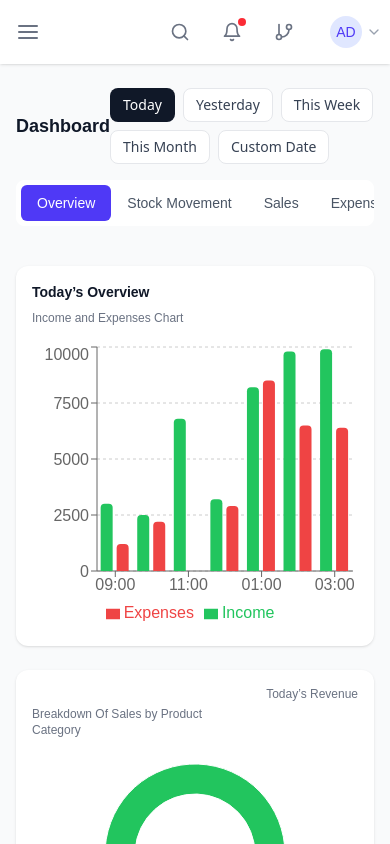
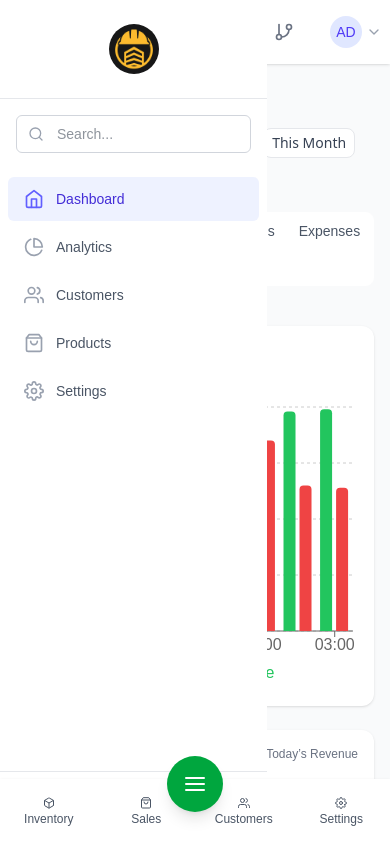
Before and after one commit to NedytheCoder/qodebyte-starter, a Next.js app: page /features/dashboard in a window 390 px wide. Shown: the top 844 px of the page. Built offline with nearby package versions, Linux system fonts and the light colour scheme.

Commit message:
Dashboard to the T

```diff
--- /dev/null
+++ b/app/features/dashboard/components/MobileBottomNav.tsx
@@ -0,0 +1,70 @@
+"use client";
+
+import Link from "next/link";
+import {
+  FiMenu,
+  FiBox,
+  FiShoppingBag,
+  FiUsers,
+  FiSettings,
+} from "react-icons/fi";
+
+export default function MobileBottomNav({
+  navOpen,
+  setNavOpen,
+}: {
+  navOpen: boolean;
+  setNavOpen: (navOpen: boolean) => void;
+}) {
+  return (
+    <div className="md:hidden w-full overflow-x-hidden">
+      {/* Spacer to avoid overlap with content */}
+      <div className="h-20" />
+      {/* Bottom Nav */}
+      <nav className="fixed bottom-0 left-0 right-0 bg-white border-t shadow-sm z-20">
+        <div className="h-16 relative">
+          <div className="grid grid-cols-4 h-full text-xs text-gray-600">
+            <Link
+              href="#"
+              className="flex flex-col items-center justify-center"
+            >
+              <FiBox className="mb-0.5" />
+              <span>Inventory</span>
+            </Link>
+            <Link
+              href="#"
+              className="flex flex-col items-center justify-center"
+            >
+              <FiShoppingBag className="mb-0.5" />
+              <span>Sales</span>
+            </Link>
+            <Link
+              href="#"
+              className="flex flex-col items-center justify-center"
+            >
+              <FiUsers className="mb-0.5" />
+              <span>Customers</span>
+            </Link>
+            <Link
+              href="#"
+              className="flex flex-col items-center justify-center"
+            >
+              <FiSettings className="mb-0.5" />
+              <span>Settings</span>
+            </Link>
+          </div>
+
+          {/* Center Action Button */}
+          <button
+            type="button"
+            className="absolute -top-6 left-1/2 -translate-x-1/2 h-14 w-14 rounded-full bg-green-600 text-white shadow-lg flex items-center justify-center"
+            aria-label="Menu"
+            onClick={() => setNavOpen(!navOpen)}
+          >
+            <FiMenu size={24} />
+          </button>
+        </div>
+      </nav>
+    </div>
+  );
+}
--- a/app/features/dashboard/components/Navbar.tsx
+++ b/app/features/dashboard/components/Navbar.tsx
@@ -62,16 +62,9 @@ export default function Navbar({ onMenuClick }: NavbarProps) {
       <div className="mx-auto px-2 sm:px-4 lg:px-6">
         <div className="flex justify-between h-16">
           <div className="flex items-center">
-            <button
-              type="button"
-              className="inline-flex items-center justify-center p-2 rounded-md text-gray-500 hover:text-gray-600 hover:bg-gray-100 focus:outline-none focus:ring-2 focus:ring-inset focus:ring-indigo-500 md:hidden menu-button"
-              onClick={onMenuClick}
-              aria-label="Toggle menu"
-            >
-              <span className="sr-only">Open main menu</span>
-              <FiMenu className="block h-6 w-6" aria-hidden="true" />
-            </button>
-
+            <p className="md:hidden w-full text-sm text-gray-500 leading-6">
+              <strong>Good Morning Admin</strong>
+            </p>
             {/* Welcome Message - Hidden on mobile */}
             <div className="hidden md:block ml-4 pl-56">
               <p className="text-sm text-gray-500 leading-6">
@@ -84,18 +77,6 @@ export default function Navbar({ onMenuClick }: NavbarProps) {
           {/* Right side - Icons and profile */}
           <div className="flex items-center space-x-4">
             {/* Mobile search button */}
-            <button
-              type="button"
-              onClick={toggleMobileSearch}
-              className="p-2 rounded-full text-gray-500 hover:text-gray-600 hover:bg-gray-100 focus:outline-none focus:ring-2 focus:ring-indigo-500 md:hidden"
-              aria-label="Search"
-            >
-              {showMobileSearch ? (
-                <FiX className="h-5 w-5" />
-              ) : (
-                <FiSearch className="h-5 w-5" />
-              )}
-            </button>
 
             {/* Notifications */}
             <button
@@ -178,7 +159,7 @@ export default function Navbar({ onMenuClick }: NavbarProps) {
         </div>
 
         {/* Mobile search */}
-        {showMobileSearch && (
+        {/* {showMobileSearch && (
           <div className="pb-3 md:hidden">
             <div className="relative">
               <div className="absolute inset-y-0 left-0 pl-3 flex items-center pointer-events-none">
@@ -192,7 +173,7 @@ export default function Navbar({ onMenuClick }: NavbarProps) {
               />
             </div>
           </div>
-        )}
+        )} */}
       </div>
     </nav>
   );
--- a/app/features/dashboard/components/Sidebar.tsx
+++ b/app/features/dashboard/components/Sidebar.tsx
@@ -95,7 +95,7 @@ export default function Sidebar({ onClose }: SidebarProps) {
           </div>
           <input
             type="text"
-            className="block w-full pl-10 pr-3 py-2 border border-gray-300 rounded-md text-sm focus:outline-none focus:ring-2 focus:ring-indigo-500 focus:border-transparent"
+            className="block w-full pl-10 pr-3 py-2 border border-gray-300 rounded-md text-sm focus:outline-none focus:ring-2 focus:ring-indigo-500 focus:border-transparent text-gray-800"
             placeholder="Search..."
           />
         </div>
--- a/app/features/dashboard/page.tsx
+++ b/app/features/dashboard/page.tsx
@@ -3,6 +3,7 @@
 import { useMemo, useState } from "react";
 import Navbar from "./components/Navbar";
 import Sidebar from "./components/Sidebar";
+import MobileBottomNav from "./components/MobileBottomNav";
 import { RegularButton, SecondaryButton } from "../../components/Button";
 import { Searchbar, Input } from "../../components/Input";
 import {
@@ -68,14 +69,20 @@ export default function DashboardPage() {
     []
   );
 
+  const [navOpen, setNavOpen] = useState(false);
+
   return (
-    <div className="min-h-screen bg-gray-50">
+    <div className="min-h-screen bg-gray-50 overflow-x-hidden">
       <Navbar onMenuClick={() => setSidebarOpen(!sidebarOpen)} />
 
       <div className="pt-16">
         <div className="flex">
           {/* Sidebar */}
-          <aside className="hidden md:block w-64 fixed left-0 border-r bg-white z-10">
+          <aside
+            className={`md:block w-64 fixed ${
+              navOpen ? "-left-full" : "left-0"
+            } md:left-0 border-r bg-white z-10 transition-all duration-400 ease-in-out`}
+          >
             <Sidebar />
           </aside>
 
@@ -83,7 +90,7 @@ export default function DashboardPage() {
           <main className="flex-1 w-full md:ml-64">
             <div className="px-4 sm:px-6 lg:px-8 py-6">
               {/* Header Row */}
-              <div className="flex items-center justify-between mb-4">
+              <div className="flex flex-col md:flex-row md:items-center justify-between mb-4 gap-3">
                 <div>
                   <h1 className="text-lg font-semibold text-gray-900">
                     Dashboard
@@ -95,7 +102,7 @@ export default function DashboardPage() {
                       key={f.key}
                       label={f.label}
                       onClick={() => setActiveTime(f.key)}
-                      className={`!px-3 !py-1.5 !text-sm !min-w-0 !shadow-none ${
+                      className={`!px-2 !py-1 !text-sm !min-w-0 !shadow-none md:px-3 md:py-2 ${
                         activeTime === f.key
                           ? "!bg-gray-900 !text-white"
                           : "!bg-white !text-gray-700 border !border-gray-200"
@@ -106,12 +113,12 @@ export default function DashboardPage() {
               </div>
 
               {/* Tabs: Section Switcher */}
-              <div className="overflow-x-auto">
-                <div className="flex justify-between border rounded-lg bg-white p-1 w-full sm:min-w-0">
+              <div>
+                <div className="flex flex-wrap md:justify-between gap-2 border rounded-lg bg-white p-1 w-full">
                   {SECTION_TABS.map((t) => (
                     <button
                       key={t.key}
-                      className={`px-4 py-2 text-sm rounded-md whitespace-nowrap transition-colors ${
+                      className={`px-2 py-1 md:px-4 md:py-2 text-sm rounded-md whitespace-nowrap transition-colors ${
                         activeSection === t.key
                           ? "bg-indigo-600 text-white"
                           : "text-gray-600 hover:bg-gray-100"
@@ -147,7 +154,7 @@ export default function DashboardPage() {
               {activeSection === "overview" && (
                 <div className="mt-6 space-y-6">
                   {/* Big Bar Chart */}
-                  <div className="bg-white rounded-xl shadow-sm p-4 sm:p-6">
+                  <div className="bg-white rounded-xl shadow-sm p-4 sm:p-6 overflow-hidden">
                     <h3 className="text-sm font-semibold text-gray-900 mb-2">
                       Today’s Overview
                     </h3>
@@ -407,6 +414,8 @@ export default function DashboardPage() {
           </main>
         </div>
       </div>
+      {/* Mobile bottom navigation */}
+      <MobileBottomNav navOpen={navOpen} setNavOpen={setNavOpen} />
     </div>
   );
 }
```
